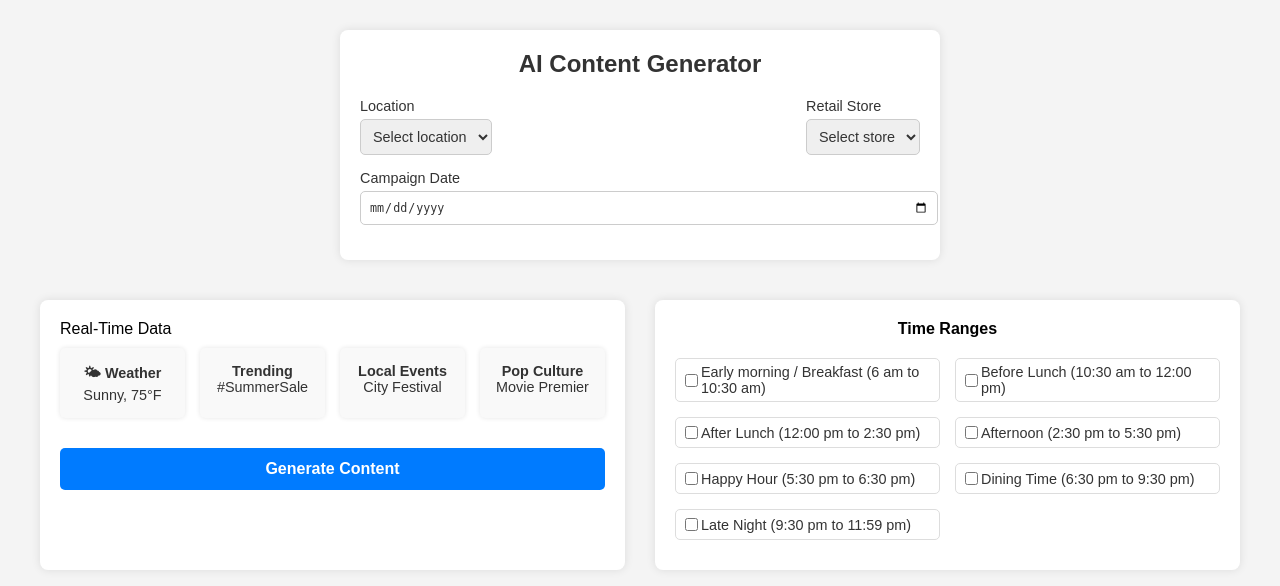
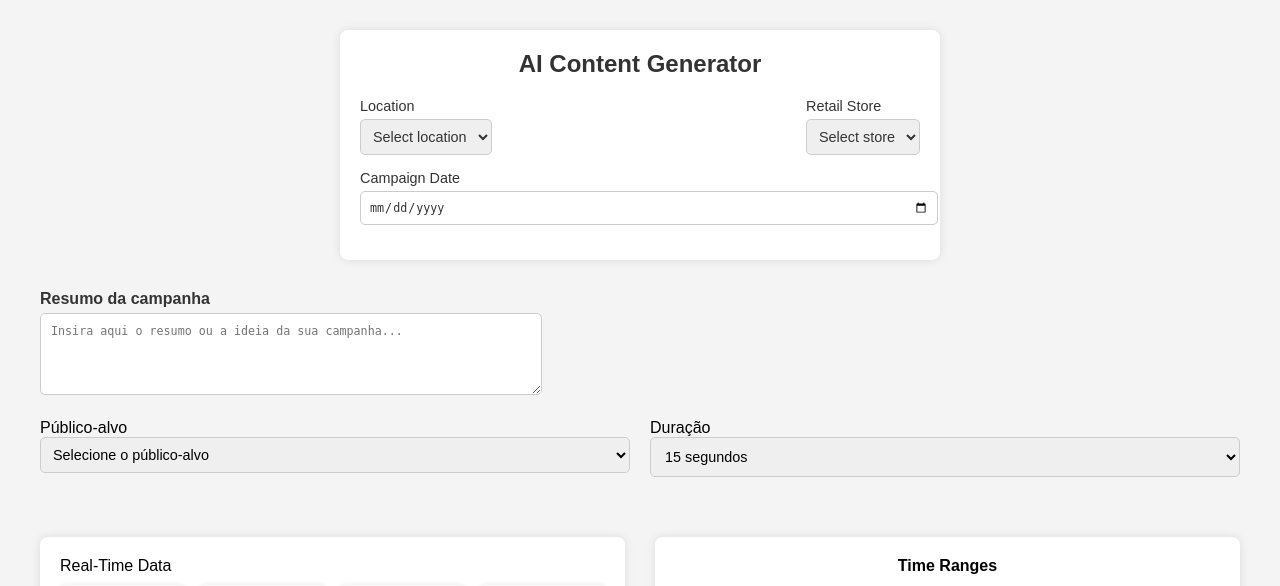
Before and after one commit to Brnuclear123/Content-AI, a Flask app: page / in a window 1280 px wide. Shown: the top 586 px of the page. Run offline with Flask 3, Linux system fonts and the light colour scheme; some libraries are stand-ins or nearby versions.

Commit message:
Atualização: campo Público-alvo como seletor e ajustes de layout

```diff
--- a/static/css/style.css
+++ b/static/css/style.css
@@ -51,6 +51,30 @@ body {
     border-radius: 5px;
     font-size: 0.9em;
     color: #333;
+}
+
+/* Estilo para o campo Campaign Brief */
+.brief-container {
+    width: 100%;
+    margin-bottom: 20px;
+}
+
+.brief-container label {
+    font-size: 1em;
+    color: #333;
+    font-weight: bold;
+    display: block;
+    margin-bottom: 5px;
+}
+
+.brief-container textarea {
+    width: 40%;
+    height: 60px;
+    padding: 10px;
+    border: 1px solid #ccc;
+    border-radius: 5px;
+    font-size: 0.9em;
+    resize: vertical;
 }
 
 /* Botão de Geração de Conteúdo */
@@ -332,3 +356,53 @@ body {
     gap: 15px;
     padding: 10px 0;
 }
+
+/* Container principal para as informações da campanha */
+.campaign-info-container {
+    display: flex;
+    flex-direction: column;
+    gap: px;
+    width: 100%;
+    margin-bottom: 20px;
+}
+
+/* Público-alvo e Duração em uma linha */
+.target-duration-container {
+    display: flex;
+    gap: 20px;
+}
+
+.audience-container,
+.duration-container {
+    flex: 1;
+}
+
+.audience-container select,
+.duration-container select {
+    width: 100%;
+    padding: 8px;
+    border: 1px solid #ccc;
+    border-radius: 5px;
+    font-size: 0.9em;
+}
+
+/* Organiza Duração e Chamada para Ação em linha */
+.content-parameters-container {
+    display: flex;
+    gap: 20px;
+    width: 100%;
+}
+
+.duration-container,
+.cta-container {
+    flex: 1;
+}
+
+.duration-container select,
+.cta-container input {
+    width: 100%;
+    padding: 10px;
+    border: 1px solid #ccc;
+    border-radius: 5px;
+    font-size: 0.9em;
+}
--- a/templates/index.html
+++ b/templates/index.html
@@ -40,6 +40,38 @@
                 </div>
             </div>
         </div>
+
+<!-- Seção de Informações da Campanha -->
+<div class="campaign-info-container">
+    <!-- Resumo da Campanha -->
+    <div class="brief-container">
+        <label for="campaign-brief">Resumo da campanha</label>
+        <textarea id="campaign-brief" placeholder="Insira aqui o resumo ou a ideia da sua campanha..."></textarea>
+    </div>
+
+    <!-- Público-alvo e Duração em linha -->
+    <div class="target-duration-container">
+        <div class="audience-container">
+            <label for="target-audience">Público-alvo</label>
+            <select id="target-audience">
+                <option disabled selected>Selecione o público-alvo</option>
+                <option value="crianças">Crianças - 6 a 12 anos</option>
+                <option value="jovens_adultos">Jovens Adultos - 13 a 17 anos</option>
+                <option value="adultos">Adultos - 18+</option>
+            </select>
+        </div>
+        <div class="duration-container">
+            <label for="duration">Duração</label>
+            <select id="duration">
+                <option value="15 segundos">15 segundos</option>
+                <option value="30 segundos">30 segundos</option>
+                <option value="45 segundos">45 segundos</option>
+                <option value="1 minuto">1 minuto</option>
+                <option value="2 minutos">2 minutos</option>
+            </select>
+        </div>
+    </div>
+</div>
 
         <!-- Primeira Linha: Real-Time Data e Intervalos de Tempo -->
         <div class="section-container">
```
